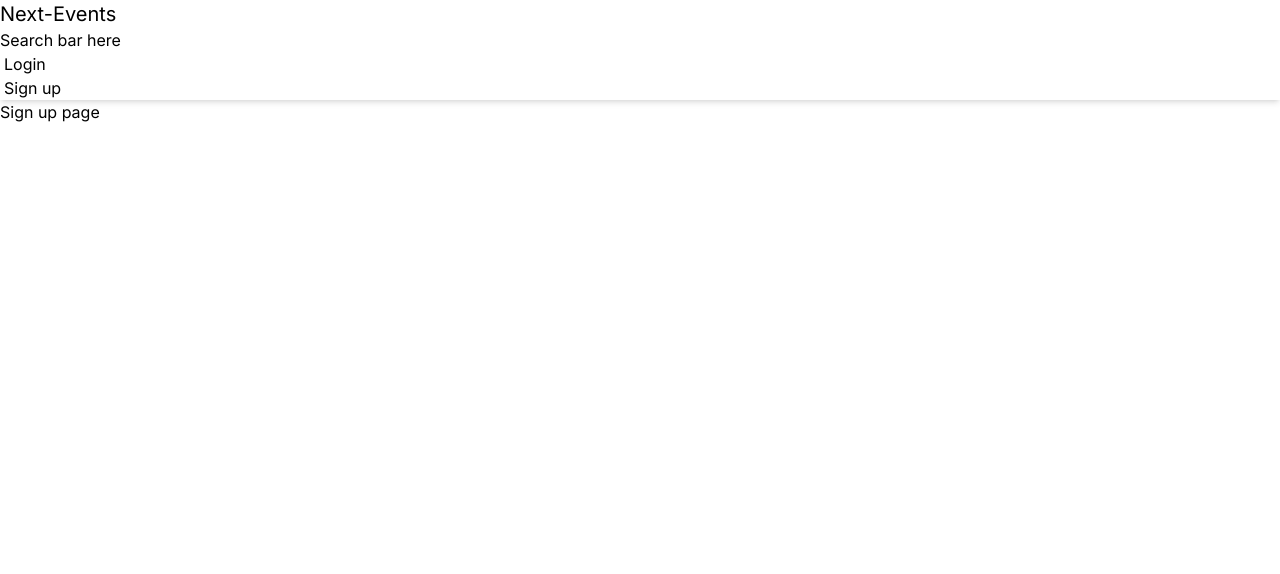
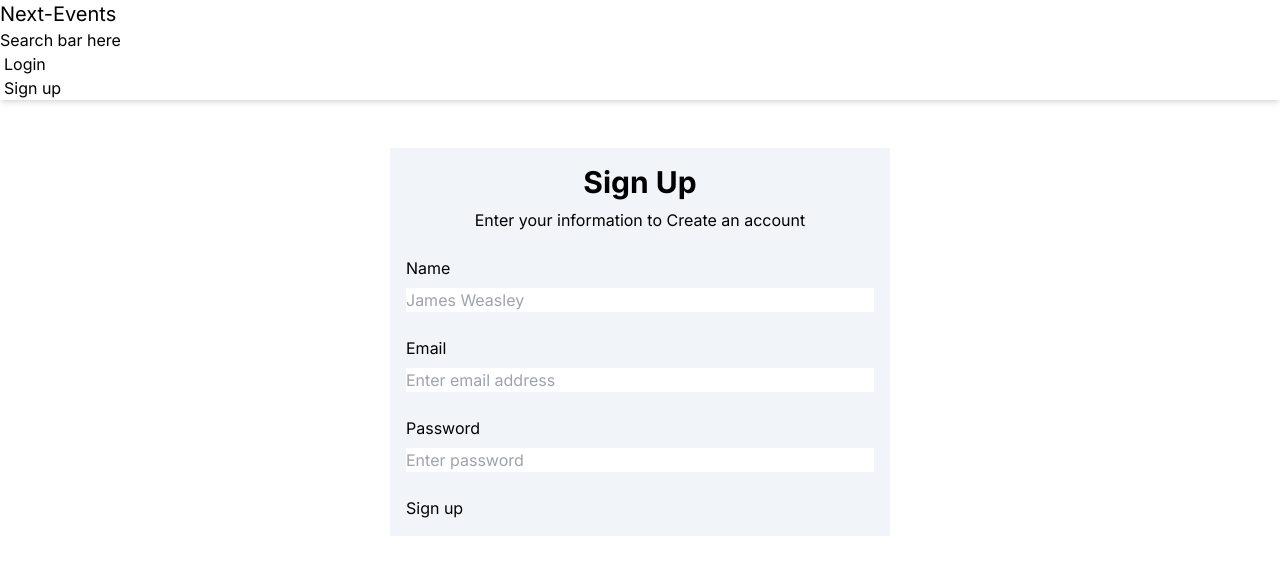
Before and after one commit to pierreprime2/next-events, a Next.js app: page /signup in a window 1280 px wide. Shown: the top 574 px of the page. Built offline with nearby package versions, Linux system fonts and the light colour scheme; no server answers.

Commit message:
feat: adding signup and toaster notifier

```diff
--- a/app/layout.js
+++ b/app/layout.js
@@ -1,7 +1,7 @@
+import Navbar from "@/components/Navbar";
 import { Inter } from "next/font/google";
 import "./globals.css";
-import Link from 'next/link';
-import Navbar from "@/components/Navbar";
+import { Toaster } from "react-hot-toast"
 
 const inter = Inter({ subsets: ["latin"] });
 
@@ -14,6 +14,7 @@
   return (
     <html lang="en">
       <body className={inter.className}>
+        <Toaster position="bottom-right" />
         <Navbar />
         {children}
       </body>
--- /dev/null
+++ b/app/lib/actions/user.action.js
@@ -0,0 +1,18 @@
+'use server'
+
+import { dbConnect } from "../dbConnect"
+import User from "../models/user.model"
+import bcrypt from 'bcrypt'
+
+export async function createUser(user) {
+    await dbConnect()
+
+    const passwordHash = await bcrypt.hash(user.password, 10)
+
+    const newUser = await User.create({
+        ...user,
+        password: passwordHash
+    })
+
+    return JSON.parse(JSON.stringify(newUser))
+}
--- /dev/null
+++ b/app/lib/dbConnect.js
@@ -0,0 +1,21 @@
+import mongoose from 'mongoose'
+
+const MONGODB_URI = process.env.MONGODB_URI
+
+let cached = global.mongoose || {conn: null, promise: null}
+
+export const dbConnect = async () => {
+    if(cached.conn) return cached.conn
+
+    if(!MONGODB_URI)
+        throw new Error('MONGODB_URI is missing')
+
+    cached.promise = cached.promise || mongoose.connect(MONGODB_URI, {
+        dbName: 'next-events',
+        bufferCommands: false,
+    })
+
+    cached.conn = await cached.promise
+
+    return cached.conn
+}
--- /dev/null
+++ b/app/lib/models/user.model.js
@@ -0,0 +1,12 @@
+import { Schema, model, models } from "mongoose";
+
+const UserSchema = new Schema({
+    email: { type: String, required: true, unique: true },
+    name: { type: String, required: true },
+    password: { type: String, required: true },
+    imageUrl: { type: String }
+})
+
+const User = models.User || model('User', UserSchema)
+
+export default User
--- a/app/page.js
+++ b/app/page.js
@@ -1,5 +1,6 @@
-import Button from "@/components/Button";
 import { getUser } from "./lib/actions/action";
+import { dbConnect } from "./lib/dbConnect";
+
 
 export const metadata = {
   title: "Home"
@@ -7,17 +8,23 @@
 
 export default async function Home() {
   const users = await getUser()
+  let connection
+
+  try {
+    connection = await dbConnect
+  } catch (error) {
+    console.log(error)
+  }
 
   return (
     <div className="m-2">
-      <Button />
-      {/* <ul>
-        {
-          users.map(user => {
-            return <li>{user.name}</li>
-          })
-        }
-      </ul> */}
+      {
+        connection ? (
+          <h1>DB is connected</h1>
+        ) : (
+          <h1>DB is not connected</h1>
+        )
+      }
     </div>
   );
 }
--- a/app/signup/page.js
+++ b/app/signup/page.js
@@ -1,3 +1,17 @@
-export default function SignUp() {
-    return <h1>Sign up page</h1>
+import SignUpForm from "@/components/SignUpForm"
+
+export default async function SignUp() {
+    return (
+        <>
+            <div className='mt-12 mx-auto w-full max-w-[500px] p-4 bg-slate-100'>
+                <div className='space-y-2 text-center mb-6'>
+                    <h1 className='text-3xl font-bold'>Sign Up</h1>
+                    <p>
+                        Enter your information to Create an account
+                    </p>
+                </div>
+                <SignUpForm />
+            </div>
+        </>
+    )
 }
--- /dev/null
+++ b/components/SignUpForm.js
@@ -0,0 +1,80 @@
+'use client'
+
+import { useState } from 'react'
+import { createUser } from '@/app/lib/actions/user.action'
+import toast, { Toaster } from 'react-hot-toast';
+
+export default function SignUpForm() {
+    const [email, setEmail] = useState('')
+    const [name, setName] = useState('')
+    const [password, setPassword] = useState('')
+
+    const handleSubmit = async event => {
+        event.preventDefault();
+        try {
+            const user = await createUser({
+                email: email,
+                name: name,
+                password: password
+            })
+
+            if (user) {
+                toast.success('Sign up successfully')
+            }
+        } catch (error) {
+            toast.error('Sign Up failed : this mail is already registered')
+        }
+    }
+
+    return (
+        <form onSubmit={handleSubmit} className='space-y-6'>
+            <div className='space-y-2'>
+                <label className='label' htmlFor='name'>
+                    Name
+                </label>
+                <input
+                    id='name'
+                    className='input input-bordered w-full'
+                    value={name}
+                    onChange={e => setName(e.target.value)}
+                    type="text"
+                    placeholder="James Weasley"
+                    required
+                />
+            </div>
+            <div className='space-y-2'>
+                <label
+                    className="label"
+                    htmlFor="email"
+                >
+                    Email
+                </label>
+                <input
+                    id="email"
+                    className="input input-bordered w-full"
+                    value={email}
+                    onChange={e => setEmail(e.target.value)}
+                    type="email"
+                    placeholder='Enter email address'
+                    required
+                />
+            </div>
+            <div className='space-y-2'>
+                <label className='label' htmlFor="password">
+                    Password
+                </label>
+                <input
+                    id='password'
+                    className='input input-bordered w-full'
+                    value={password}
+                    onChange={e => setPassword(e.target.value)}
+                    type="password"
+                    placeholder='Enter password'
+                    required
+                    minLength={6}
+                />
+            </div>
+            <button className='btn btn-primary btn-block mt-4'>Sign up</button>
+        </form>
+    )
+}
--- a/package.json
+++ b/package.json
@@ -9,9 +9,13 @@
     "lint": "next lint"
   },
   "dependencies": {
+    "bcrypt": "^6.0.0",
+    "mongodb": "^6.17.0",
+    "mongoose": "^8.15.1",
     "next": "14.1.0",
     "react": "^18",
-    "react-dom": "^18"
+    "react-dom": "^18",
+    "react-hot-toast": "^2.5.2"
   },
   "devDependencies": {
     "autoprefixer": "^10.4.21",
```
Also changed, not shown: 2 other files (tests, documents, lock files or other folders).
